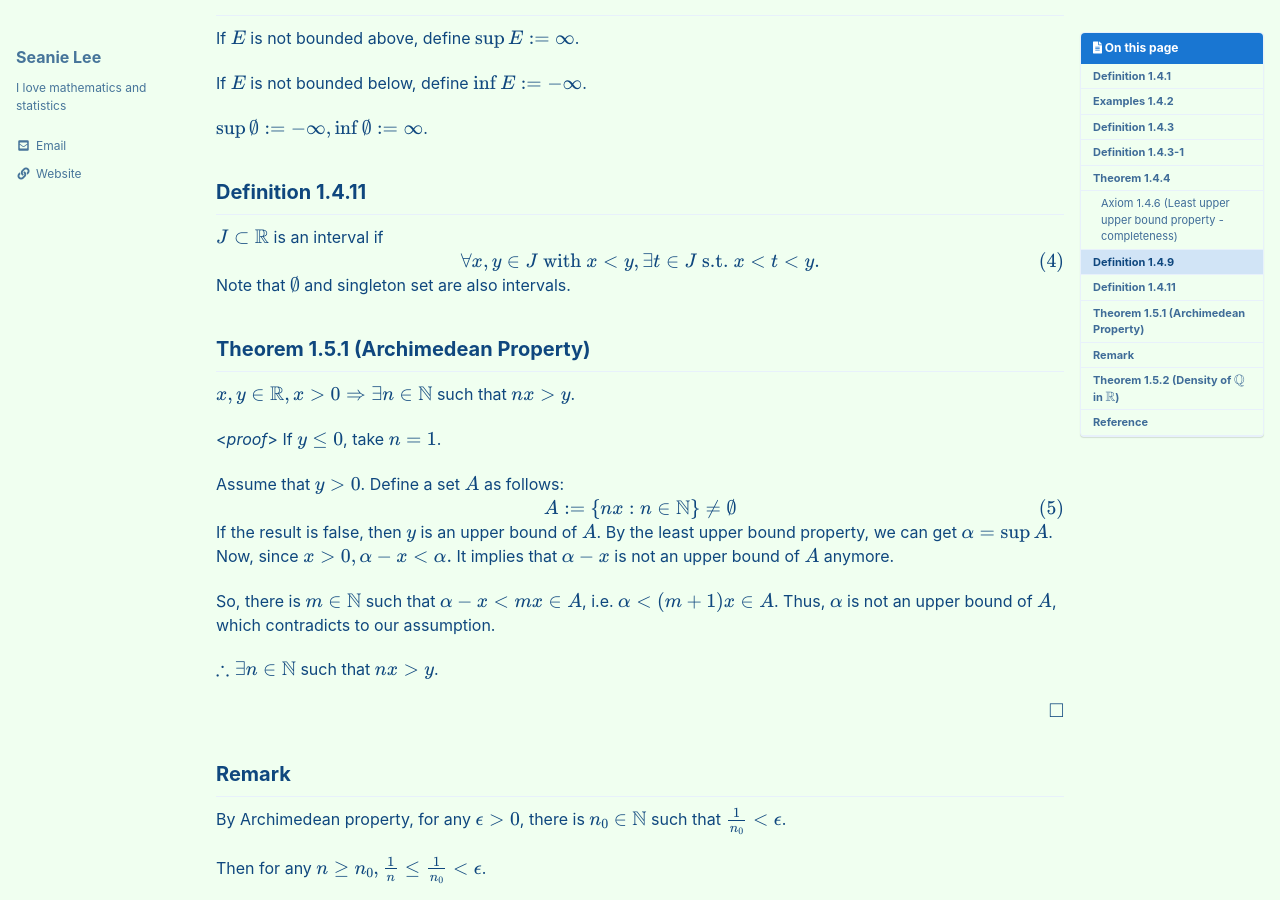
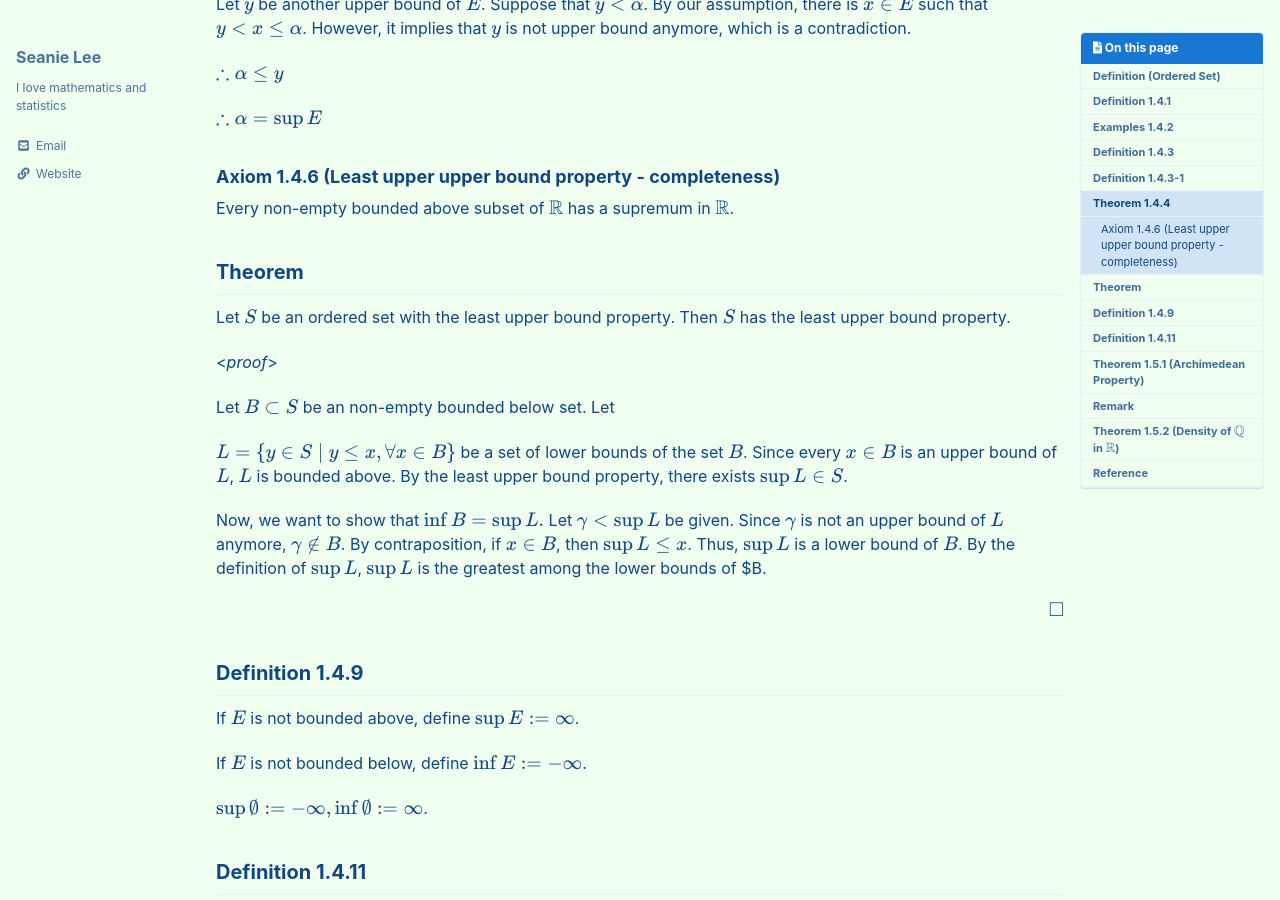
Before and after one commit to seanie12/blog, a Jekyll site: the page built from _posts/2020-10-17-least-upper-bound-property.md, in a window 1280 px wide and 900 px high, scrolled down 1937 px. Built offline with Jekyll 4.4.1, drawn with Linux system fonts in a browser that asks for light colours; cached includes are drawn as plain includes; formulas are drawn with MathJax 3; some of the changed text lies outside the part shown.

Commit message:
Update 2020-10-17-least-upper-bound-property.md

```diff
--- a/_posts/2020-10-17-least-upper-bound-property.md
+++ b/_posts/2020-10-17-least-upper-bound-property.md
@@ -22,10 +22,25 @@ comments : true
 
 ---
 
+## Definition (Ordered Set)
+Let $S$ be a set.  An *order* on $S$ is a relation, denoted by $<$, with the following property
+
+(1) If $x\in S$ and $y\in S$,  then only one of the statements hold true
+
+$$
+\begin{equation*}
+x<y,\quad x=y, \quad y<x
+\end{equation*}
+$$
+
+(2) If $x,y,z\in S$, if $x<y$ and $y<z$, then $x<z$.
+
+An ordered set is a set $S$ which is an order is defined.
 ## Definition 1.4.1
-$E\subset \mathbb{R}$ is bounded above if and only if $\exists \beta\in \mathbb{R}$ such that $x\leq \beta$ for all $x\in E$. We call $\beta$ as an upper bound of $E$.
+Let $S$ be an ordered set.
+$E\subset S$ is bounded above if and only if $\exists \beta\in S$ such that $x\leq \beta$ for all $x\in E$. We call $\beta$ as an upper bound of $E$.
 
-Similarly, $E$ is bounded below if and only if $\exists \beta\in\mathbb{R}$ such that $x\geq \beta$ for all $x\in E$. We call $\beta$ as lower bound of $E$.
+Similarly, $E$ is bounded below if and only if $\exists \beta\in S$ such that $x\geq \beta$ for all $x\in E$. We call $\beta$ as lower bound of $E$.
 
 $E$ is bounded if and only if $E$ is bounded below and above.
 
@@ -96,6 +111,31 @@ $$\tag*{$\square$}$$
 ### Axiom 1.4.6 (Least upper upper bound property - completeness)
 Every non-empty bounded above subset of $\mathbb{R}$ has a supremum in $\mathbb{R}$.
 
+## Theorem
+Let $S$ be an ordered set with the least upper bound property.  Then $S$ has the least upper bound property.
+
+<*proof*>
+
+Let $B \subset S$ be an non-empty bounded below set. Let
+
+$$
+\begin{equation*}
+L=\{y\in S\mid y\leq x, \forall x \in B \}
+\end{equation*}
+$$
+be a set of lower bounds of the set $B$. Since every $x\in B$ is an upper bound of $L$, $L$ is bounded above. By the least upper bound property, there exists $\sup L \in S$.
+
+Now, we want to show that
+$$
+\begin{equation*}
+\inf B = \sup L.
+\end{equation*}
+$$
+Let $\gamma < \sup L$ be given. Since $\gamma$ is not an upper bound of $L$ anymore, $\gamma \notin B$. By contraposition,  if $x\in B$, then $\sup L \leq x$. Thus, $\sup L$ is a lower bound of $B$. By the definition of $\sup L$, $\sup L$ is the greatest among the lower bounds of $B.
+
+$$\tag*{$\square$}$$
+
+
 ## Definition 1.4.9
 If $E$ is not bounded above, define $\sup E:= \infty$.
 
```
